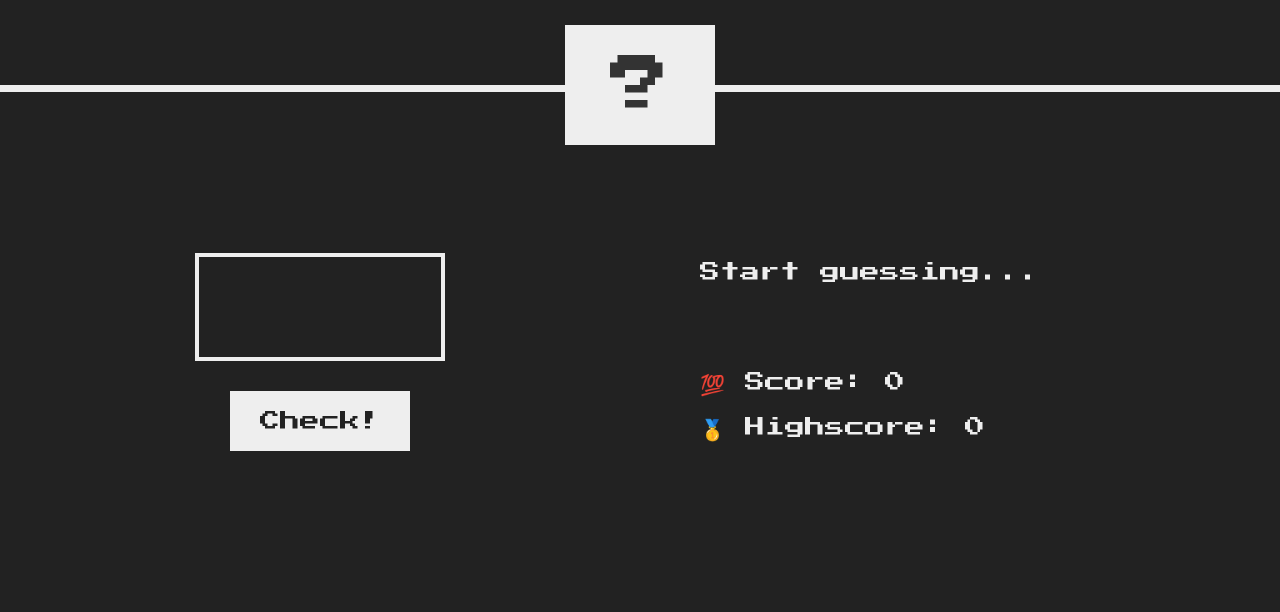
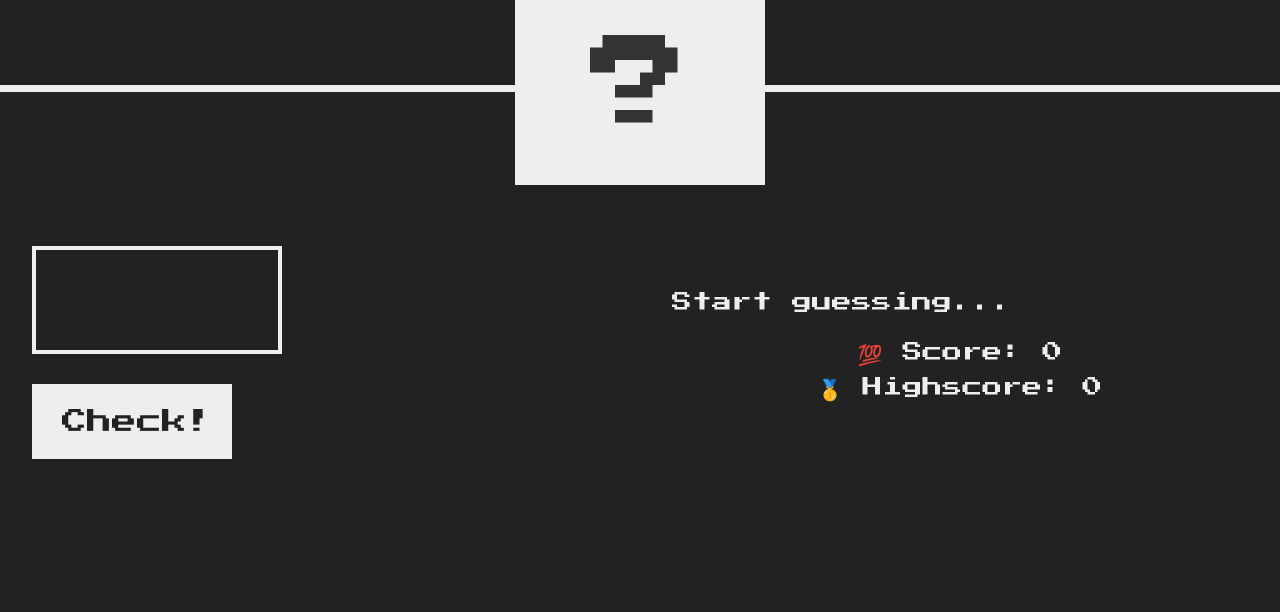
Before and after one commit to Shakti-Biswadip/guess-number, a plain HTML site: page index.html in a window 1280 px wide. Shown: the part 188-800 px from the top of the page. Drawn offline with Linux system fonts and the light colour scheme.

Commit message:
Update style.css

```diff
--- a/style.css
+++ b/style.css
@@ -3,12 +3,11 @@
 * {
   margin: 0;
   padding: 0;
-  box-sizing: inherit;
+  box-sizing: border-box;
 }
 
 html {
   font-size: 62.5%;
-  box-sizing: border-box;
 }
 
 body {
@@ -29,20 +28,9 @@ main {
   height: 65vh;
   color: #eee;
   display: flex;
+  flex-direction: column;
   align-items: center;
   justify-content: space-around;
-}
-
-.left {
-  width: 52rem;
-  display: flex;
-  flex-direction: column;
-  align-items: center;
-}
-
-.right {
-  width: 52rem;
-  font-size: 2rem;
 }
 
 /* ELEMENTS STYLE */
@@ -89,7 +77,8 @@ h1 {
   color: inherit;
   font-size: 5rem;
   padding: 2.5rem;
-  width: 25rem;
+  width: 100%;
+  max-width: 25rem;
   text-align: center;
   display: block;
   margin-bottom: 3rem;
@@ -103,6 +92,8 @@ h1 {
   font-family: inherit;
   padding: 2rem 3rem;
   cursor: pointer;
+  width: 100%;
+  max-width: 20rem;
 }
 
 .btn:hover {
@@ -110,10 +101,64 @@ h1 {
 }
 
 .message {
-  margin-bottom: 8rem;
+  margin-bottom: 2rem;
   height: 3rem;
 }
 
-.label-score {
-  margin-bottom: 2rem;
+.label-score,
+.label-highscore {
+  margin-bottom: 1rem;
+  text-align: center;
 }
+
+/* MEDIA QUERIES */
+@media (min-width: 768px) {
+  main {
+    flex-direction: row;
+  }
+
+  .left, .right {
+    width: 45%;
+    font-size: 2rem;
+  }
+
+  .number {
+    font-size: 8rem;
+    width: 20rem;
+    padding: 4rem 0rem;
+  }
+
+  .guess {
+    font-size: 4rem;
+    padding: 2rem;
+    width: 20rem;
+  }
+
+  .btn {
+    font-size: 2rem;
+    padding: 2rem 2rem;
+  }
+}
+
+@media (min-width: 1024px) {
+  h1 {
+    font-size: 6rem;
+  }
+
+  .number {
+    font-size: 10rem;
+    width: 25rem;
+    padding: 5rem 0rem;
+  }
+
+  .guess {
+    font-size: 5rem;
+    padding: 2.5rem;
+    width: 25rem;
+  }
+
+  .btn {
+    font-size: 2.5rem;
+    padding: 2.5rem 3rem;
+  }
+}
```
